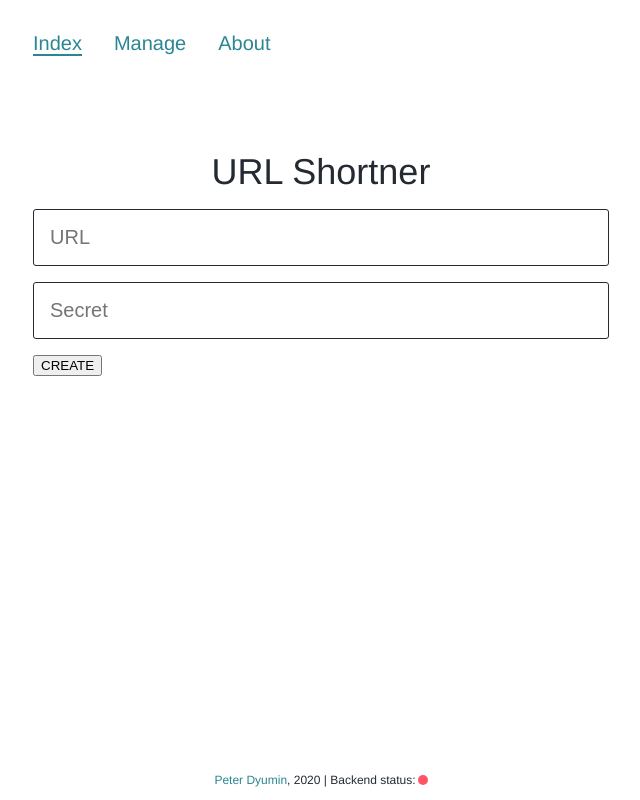
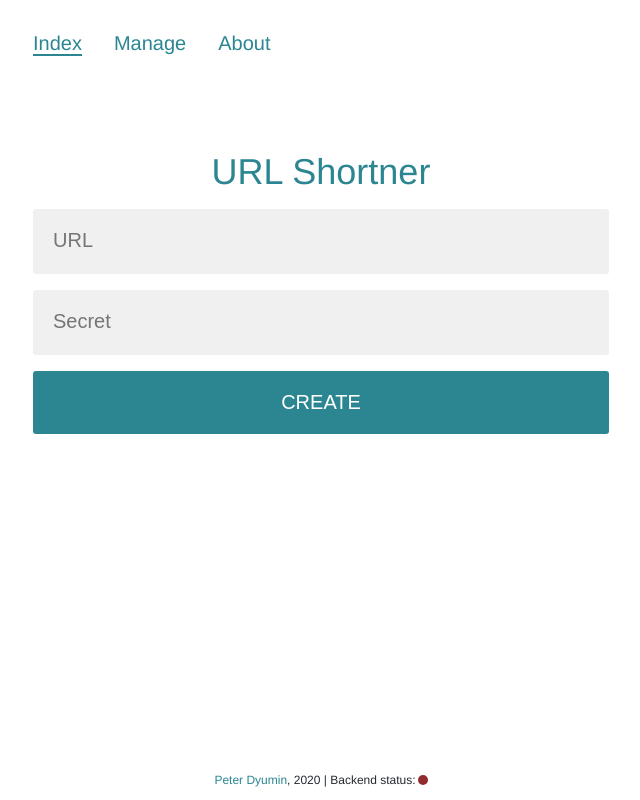
Before and after one commit to peterdee/vue-url-shortner, a Vue app: page / in a window 1280 px wide. Shown: the whole page, without its empty margins (319-959 px from the left). Built offline with nearby package versions, Linux system fonts and the light colour scheme; no server answers.

Commit message:
Add styles, add transitions, add logic

```diff
--- a/src/components/ErrorMessage.vue
+++ b/src/components/ErrorMessage.vue
@@ -2,7 +2,7 @@
   <div class="flex justify-content-center align-items-center noselect margin-top error">
     <div
       v-if="!isLoading && message"
-      class="flex justify-content-center align-items-center message"
+      class="flex justify-content-center align-items-center text-center message"
     >
       {{ message }}
     </div>
@@ -30,15 +30,15 @@ export default {
 
 <style scoped>
 .error {
-  height: 50px;
+  height: 70px;
 }
 .message {
-  background-color: #ff5566;
+  background-color: rgb(146, 43, 43);
   border-radius: 3px;
   color: white;
   font-size: 24px;
   font-weight: 200;
-  height: 50px;
+  height: 70px;
   width: 100%;
 }
 </style>
--- a/src/components/Footer.vue
+++ b/src/components/Footer.vue
@@ -64,13 +64,25 @@ export default {
   margin-left: 2px;
   width: 10px;
 }
+.checking, .checking:hover, .offline, .offline:hover, .online, .online:hover {
+  transition: background-color 250ms ease-in-out;
+}
 .checking {
+  background-color: #898989;
+}
+.checking:hover {
   background-color: silver;
 }
 .offline {
-  background-color: #ff5566;
+  background-color: rgb(146, 43, 43);
+}
+.offline:hover {
+  background-color: rgb(236, 99, 99);
 }
 .online {
-  background-color: #55ff66;
+  background-color: rgb(43, 134, 146);
+}
+.online:hover {
+  background-color: rgb(99, 220, 236);
 }
 </style>
--- a/src/components/Header.vue
+++ b/src/components/Header.vue
@@ -45,7 +45,7 @@ export default {
 .navigation-element {
   padding: 16px;
 }
-.link:hover {
+.link, link:hover {
   text-decoration: none;
 }
 .active {
--- a/src/components/Input.vue
+++ b/src/components/Input.vue
@@ -2,20 +2,31 @@
   <input
     :class="[
       'styles',
-      hasError,
+      borderStatus,
     ]"
     :disabled="disabled"
     :name="name"
     :placeholder="placeholder"
     :type="type"
+    :value="value"
+     @input="$emit('input', $event)"
   />
 </template>
 
 <script>
 export default {
   computed: {
-    hasError() {
-      return (this.status === 'error' && 'error') || '';
+    borderStatus() {
+      switch(this.status) {
+        case 'active':
+          return '';
+        case 'error':
+          return 'error';
+        case 'success':
+          return 'success';
+        default:
+          return '';
+      }
     },
   },
   name: 'Input',
@@ -40,20 +51,31 @@ export default {
       required: true,
       type: String,
     },
+    value: {
+      required: true,
+      type: [Number, String],
+    },
   },
 }
 </script>
 
 <style scoped>
 .styles {
+  background-color: rgb(240, 240, 240);
   border: none;
-  border: 1px solid rgb(36, 42, 49);
+  border-bottom: 2px solid rgb(240, 240, 240);
   border-radius: 3px;
   font-size: 20px;
-  padding: 16px;
+  padding: 20px;
+  transition: border-bottom 350ms ease-in-out;
   width: 100%;
 }
 .error {
-  border: 1px solid #ff5566;
+  border-bottom: 2px solid rgb(146, 43, 43);
+  transition: border-bottom 350ms ease-in-out;
+}
+.success {
+  border-bottom: 2px solid rgb(43, 134, 146);
+  transition: border-bottom 350ms ease-in-out;
 }
 </style>
--- a/src/pages/Index/components/IndexForm.vue
+++ b/src/pages/Index/components/IndexForm.vue
@@ -7,6 +7,8 @@
         placeholder="URL"
         :status="URLStatus"
         type="text"
+        :value="url"
+        @input="handleInput"
       />
     </div>
     <div class="margin-top">
@@ -16,10 +18,13 @@
         placeholder="Secret"
         :status="secretStatus"
         type="text"
+        :value="secret"
+        @input="handleInput"
       />
     </div>
     <button
-      class="margin-top"
+      class="margin-top pointer create-button"
+      :disabled="isLoading"
       type="submit"
     >
       CREATE
@@ -36,11 +41,23 @@ export default {
   },
   name: 'IndexForm',
   props: {
+    handleInput: {
+      required: true,
+      type: Function,
+    },
     isLoading: {
       required: true,
       type: Boolean,
     },
+    secret: {
+      required: true,
+      type: String,
+    },
     secretStatus: {
+      required: true,
+      type: String,
+    },
+    url: {
       required: true,
       type: String,
     },
@@ -53,5 +70,18 @@ export default {
 </script>
 
 <style scoped>
-
+.create-button {
+  background-color: rgb(43, 134, 146);
+  border: none;
+  border-radius: 3px;
+  color: white;
+  font-size: 20px;
+  padding: 20px 36px;
+  transition: background-color 250ms ease-in-out;
+  width: 100%;
+}
+.create-button:hover {
+  background-color: rgb(99, 220, 236);
+  transition: background-color 250ms ease-in-out;
+}
 </style>
--- a/src/pages/Index/index.vue
+++ b/src/pages/Index/index.vue
@@ -4,8 +4,11 @@
       URL Shortner
     </div>
     <IndexForm
+      :handleInput="handleInput"
       :isLoading="isLoading"
+      :secret="secret"
       :secretStatus="secretStatus"
+      :url="url"
       :URLStatus="URLStatus"
       @handle-form="handleForm"
     />
@@ -17,6 +20,9 @@
 </template>
 
 <script>
+import axios from 'axios';
+
+import { BACKEND } from '../../config';
 import ErrorMessage from '../../components/ErrorMessage';
 import IndexForm from './components/IndexForm';
 
@@ -29,7 +35,9 @@ export default {
     return {
       error: '',
       isLoading: false,
+      secret: '',
       secretStatus: 'active',
+      url: '',
       URLStatus: 'active',
     };
   },
@@ -40,13 +48,61 @@ export default {
      */
     async handleForm() {
       try {
-        console.log('is submitting');
+        // check the values
+        if (!(this.secret && this.url)) {
+          this.secretStatus = (!this.secret && 'error') || 'active';
+          this.URLStatus = (!this.url && 'error') || 'active';
+          return this.error = "Please provide the URL and Secret!"
+        }
+
+        // check the trimmed values
+        const trimmedSecret = this.secret.trim();
+        const trimmedURL = this.url.trim();
+        if (!(trimmedSecret && trimmedURL)) {
+          this.secretStatus = (!trimmedSecret && 'error') || 'active';
+          this.URLStatus = (!trimmedURL && 'error') || 'active';
+          return this.error = "Please provide the URL and Secret!"
+        }
+
+        this.secretStatus = 'success';
+        this.URLStatus = 'success';
         this.isLoading = true;
+
+        // send the request
+        const response = await axios({
+          data: {
+            secret: trimmedSecret,
+            url: trimmedURL,
+          },
+          headers: {
+            'Content-Type': 'application/x-www-form-urlencoded',
+          },
+          method: 'POST',
+          url: `${BACKEND}/create-url`,
+        });
+
+        console.log(response);
+        this.secret = '';
+        this.secretStatus = 'active';
+        this.url = '';
+        this.URLStatus = 'active';
+        this.isLoading = false;
       } catch (error) {
         this.isLoading = false;
         this.error = "Error!"
         console.log('is error', error);
       }
+    },
+    /**
+     * Handle inputs for the form
+     * @param {InputEvent} event - event object
+     * @returns {void}
+     */
+    handleInput(event = {}) {
+      const { target: { name = '', value = '' } = {} } = event;
+      if (name === 'secret') this.secretStatus = 'active';
+      if (name === 'url') this.URLStatus = 'active';
+      return this[name] = value;
     },
   },
   name: 'Index',
@@ -58,6 +114,7 @@ export default {
   padding: 16px;
 }
 .title {
+  color: rgb(43, 134, 146);
   font-size: 36px;
   font-weight: 100;
   margin-top: 64px;
```
